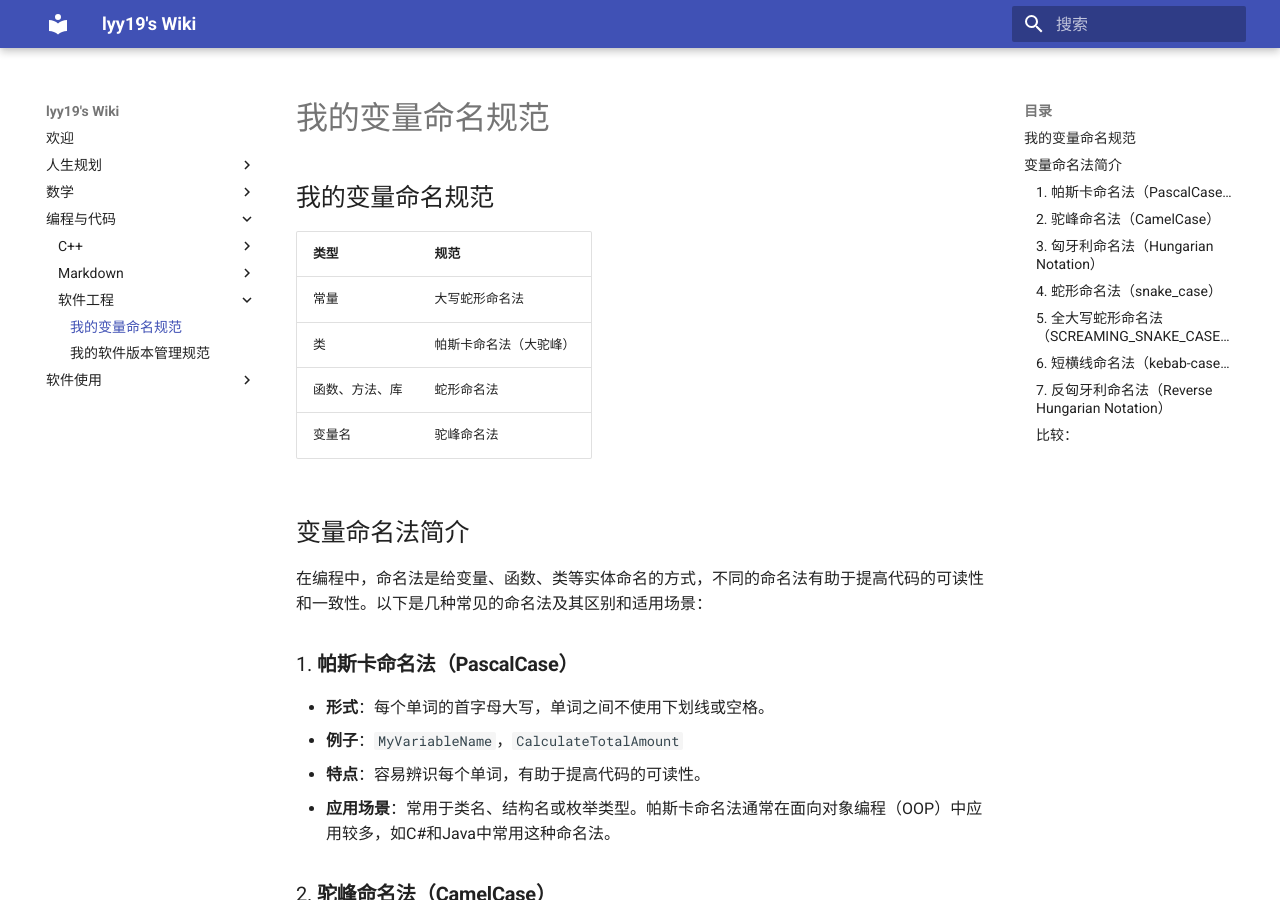
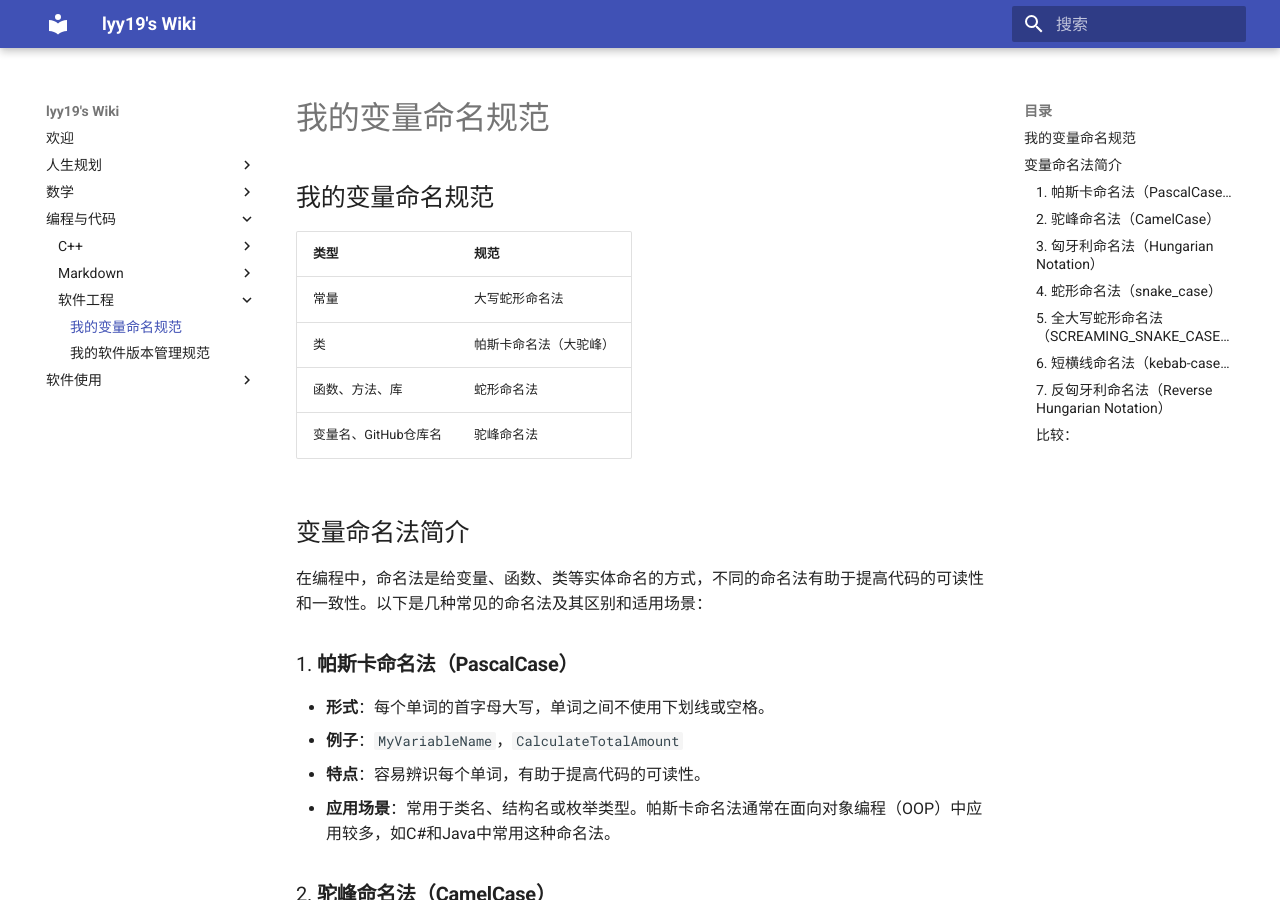
Before and after one commit to lyy1119/lyy1119.github.io, an MkDocs documentation site: the page built from docs/编程与代码/软件工程/我的命名规范.md, in a window 1280 px wide and 900 px high. Built offline with MkDocs 1.6.1 and Material for MkDocs 9.7.7, drawn with Linux system fonts in a browser that asks for light colours.

Commit message:
修改命名规范

```diff
--- a/docs/编程与代码/软件工程/我的命名规范.md
+++ b/docs/编程与代码/软件工程/我的命名规范.md
@@ -7,7 +7,7 @@
 |常量|大写蛇形命名法|
 |类|帕斯卡命名法（大驼峰）|
 |函数、方法、库|蛇形命名法|
-|变量名|驼峰命名法|
+|变量名、GitHub仓库名|驼峰命名法|
 
 ## 变量命名法简介
 
```
